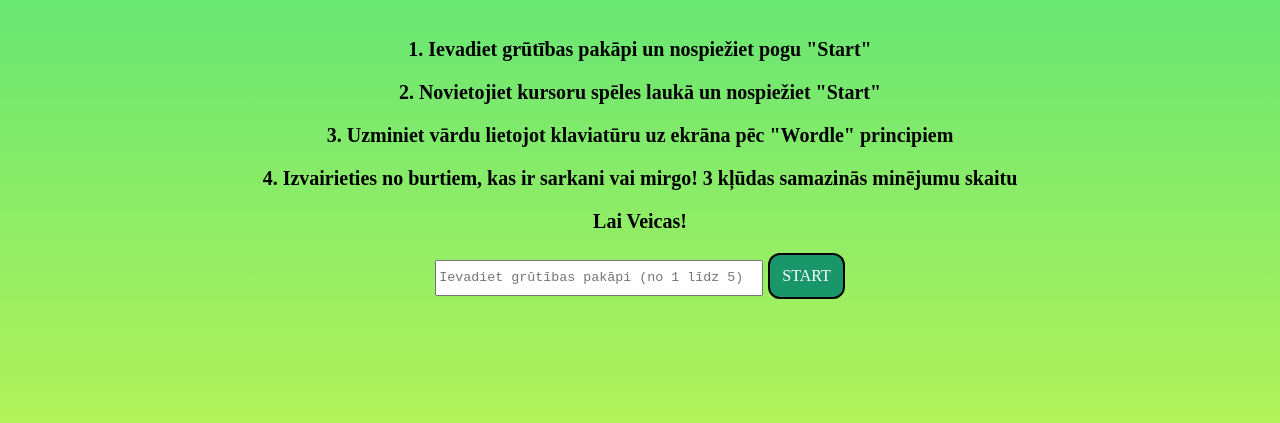
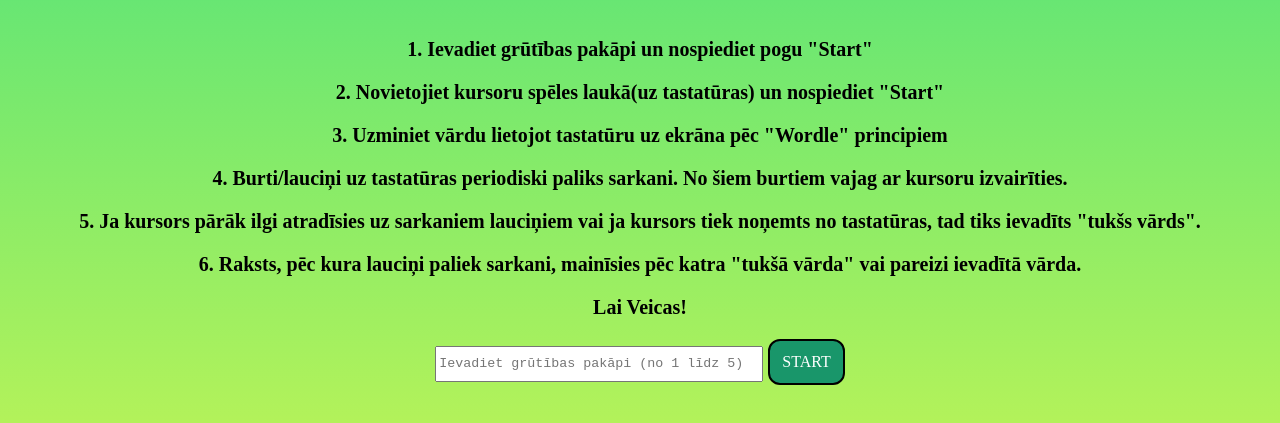
Before and after one commit to uvisgut/WordleDisco, a plain HTML site: page index.html in a window 1280 px wide. Shown: the part 371-794 px from the top of the page. Drawn offline with Linux system fonts and the light colour scheme.

Commit message:
Update index.html

```diff
--- a/index.html
+++ b/index.html
@@ -9,10 +9,12 @@
     <script src="startPageScript.js"></script>
     <img src="WORDLENOBACKGROUND.png" alt="Wordle logo" class = "center">
     <h2>Noteikumi</h2>
-    <p>1. Ievadiet grūtības pakāpi un nospiežiet pogu "Start"</p>
-    <p>2. Novietojiet kursoru spēles laukā un nospiežiet "Start"</p>
-    <p>3. Uzminiet vārdu lietojot klaviatūru uz ekrāna pēc "Wordle" principiem</p>
-    <p>4. Izvairieties no burtiem, kas ir sarkani vai mirgo! 3 kļūdas samazinās minējumu skaitu</p>
+    <p>1. Ievadiet grūtības pakāpi un nospiediet pogu "Start"</p>
+    <p>2. Novietojiet kursoru spēles laukā(uz tastatūras) un nospiediet "Start"</p>
+    <p>3. Uzminiet vārdu lietojot tastatūru uz ekrāna pēc "Wordle" principiem</p>
+    <p>4. Burti/lauciņi uz tastatūras periodiski paliks sarkani. No šiem burtiem vajag ar kursoru izvairīties.</p>
+    <p>5. Ja kursors pārāk ilgi atradīsies uz sarkaniem lauciņiem vai ja kursors tiek noņemts no tastatūras, tad tiks ievadīts "tukšs vārds".</p>
+    <p>6. Raksts, pēc kura lauciņi paliek sarkani, mainīsies pēc katra "tukšā vārda" vai pareizi ievadītā vārda.</p>
     <p>Lai Veicas!</p>
     <p><input type="text" style="width: 320px; height: 30px; font-family: 'Courier New';" id="difficulty"placeholder="Ievadiet grūtības pakāpi (no 1 līdz 5)"> </input> <button class = "startButton" type="button" id="startButton", onclick="startGame()"> START </button></p>
     <p class="errorText" id="difficultyError"></p>
```
